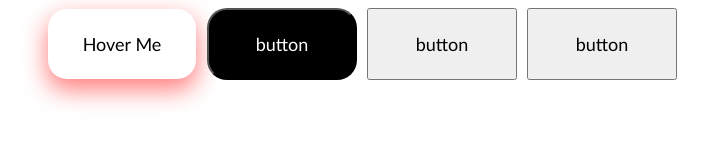
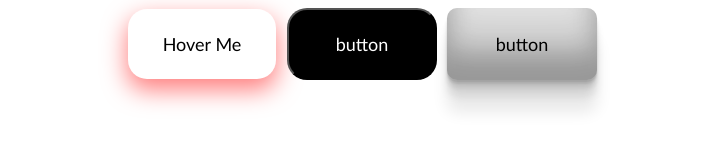
Before and after one commit to BilalShaikh33/css-prac1, a plain HTML site: page index.html in a window 1280 px wide. Shown: the whole page, without its empty margins (278-986 px from the left). Drawn offline with Linux system fonts and the light colour scheme.

Commit message:
initial commit

```diff
--- a/index.html
+++ b/index.html
@@ -14,7 +14,6 @@
         <button class="btn1">Hover Me</button>
         <button class="btn2">button</button>
         <button class="btn3">button</button>
-        <button class="btn4">button</button>
     </section>
 
 
--- a/style.css
+++ b/style.css
@@ -55,3 +55,18 @@
            flex: 1 1 20px;
            transition: all 0.4s ease;
        }
+
+
+       .btn3{
+        box-shadow: rgba(0, 0, 0, 0.17) 0px -23px 25px 0px inset, rgba(0, 0, 0, 0.15) 0px -36px 30px 0px inset, rgba(0, 0, 0, 0.1) 0px -79px 40px 0px inset, rgba(0, 0, 0, 0.06) 0px 2px 1px, rgba(0, 0, 0, 0.09) 0px 4px 2px, rgba(0, 0, 0, 0.09) 0px 8px 4px, rgba(0, 0, 0, 0.09) 0px 16px 8px, rgba(0, 0, 0, 0.09) 0px 32px 16px;
+        border: none;
+        border-radius: 10px;
+
+
+       }
+
+       .btn3:hover{
+        box-shadow: blue 0px 0px 0px 2px inset, rgb(255, 255, 255) 10px -10px 0px -3px, rgb(31, 193, 27) 10px -10px, rgb(255, 255, 255) 20px -20px 0px -3px, rgb(255, 217, 19) 20px -20px, rgb(255, 255, 255) 30px -30px 0px -3px, rgb(255, 156, 85) 30px -30px, rgb(255, 255, 255) 40px -40px 0px -3px, rgb(255, 85, 85) 40px -40px;
+        background-color: rgba(0, 0, 0, 0.17) 0px -23px 25px 0px inset, rgba(0, 0, 0, 0.15) 0px -36px 30px 0px inset, rgba(0, 0, 0, 0.1) 0px -79px 40px 0px inset, rgba(0, 0, 0, 0.06) 0px 2px 1px, rgba(0, 0, 0, 0.09) 0px 4px 2px, rgba(0, 0, 0, 0.09) 0px 8px 4px, rgba(0, 0, 0, 0.09) 0px 16px 8px, rgba(0, 0, 0, 0.09) 0px 32px 16px;
+
+       }
```
